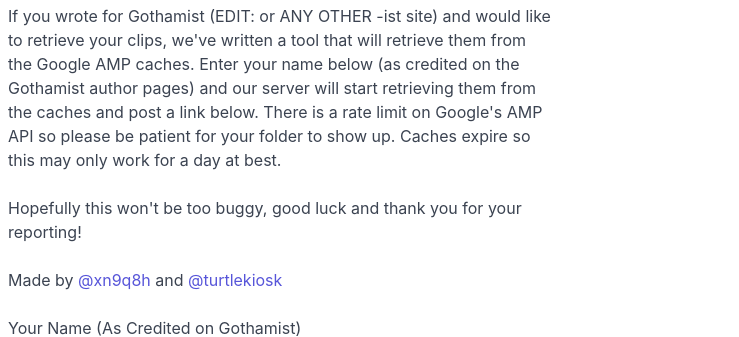
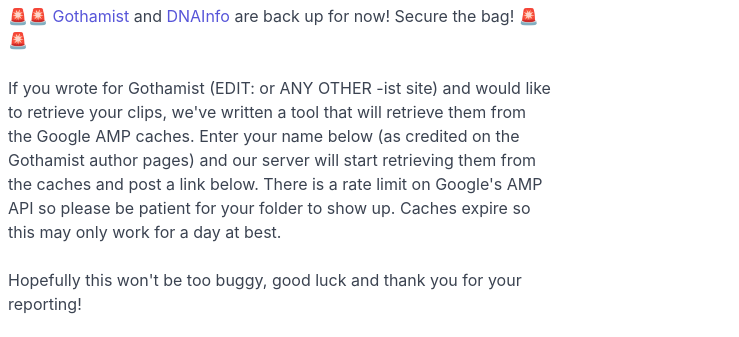
Before and after one commit to fozzle/e-clips, a website: page index.html in a window 1280 px wide. Shown: the part 72-409 px from the top of the page, without its empty margins (0-739 px from the left). Drawn offline with nearby package versions, Linux system fonts and the light colour scheme.

Commit message:
add notice

```diff
--- a/index.html
+++ b/index.html
@@ -18,6 +18,9 @@
   <body>
     <div class="m-2">
       <a href="/e-clips"><h1>Gothamist Archive Retrieval Tool 📄</h1></a>
+      <p>
+        🚨🚨 <a href="gothamist.com">Gothamist</a> and <a href="www.dnainfo.com">DNAInfo</a> are back up for now! Secure the bag! 🚨🚨
+      </p>
       <p>
         If you wrote for Gothamist (EDIT: or ANY OTHER -ist site) and would like to retrieve your clips,
         we've written a tool that will retrieve them from the Google AMP caches.
```
